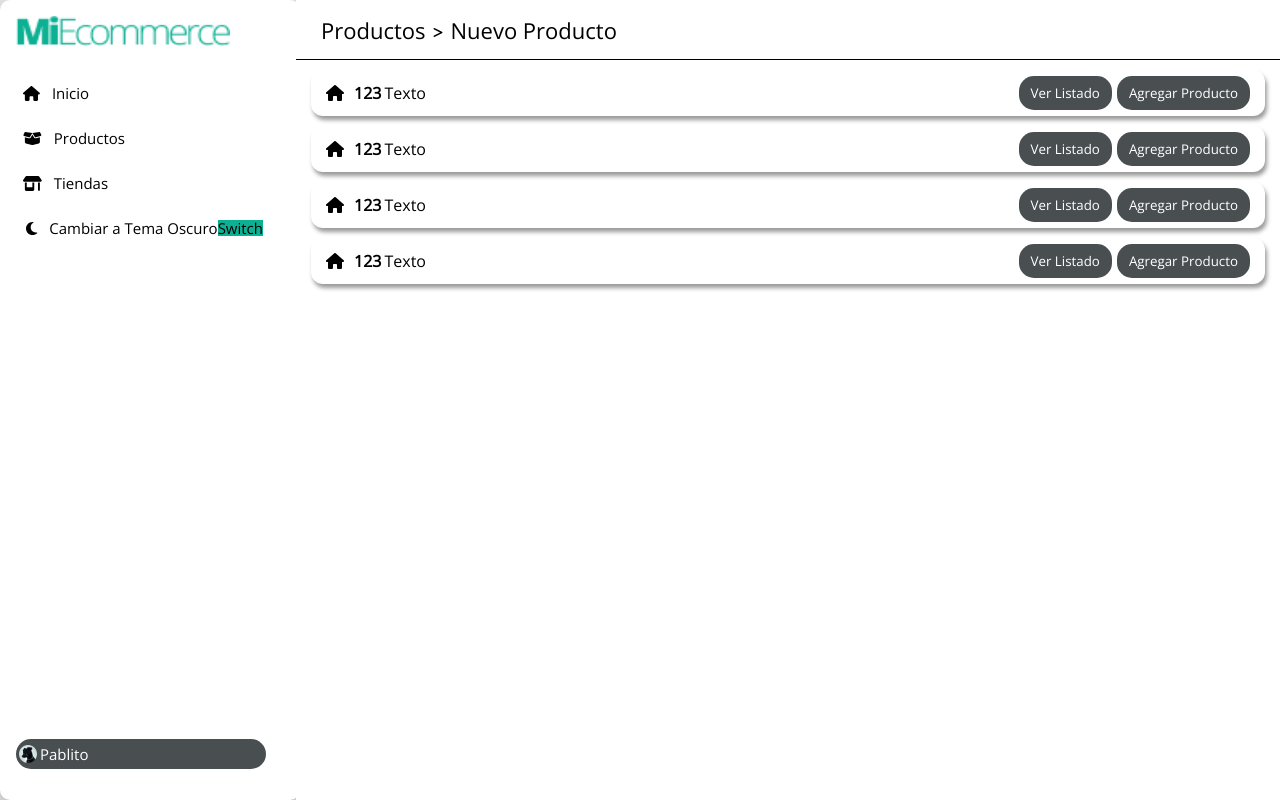
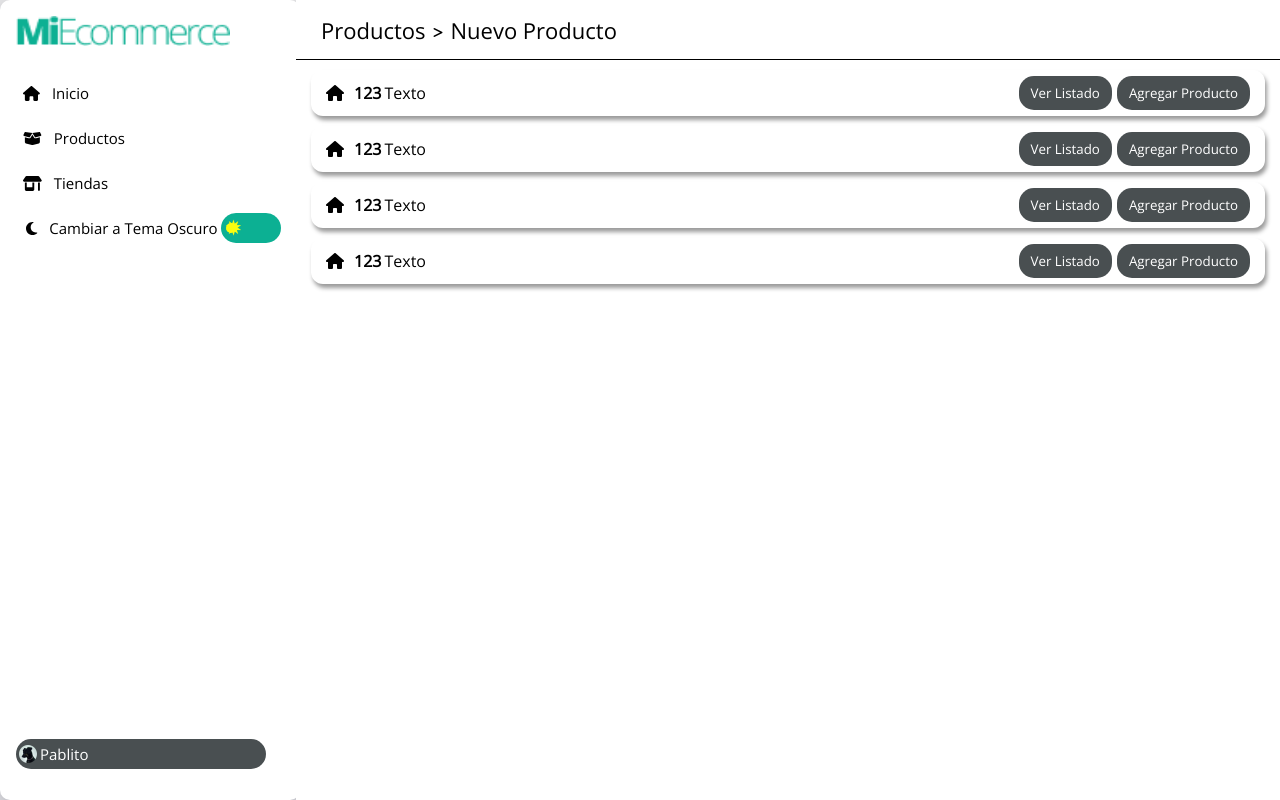
Before and after one commit to NicolasBonzini/Dashboard-Equipo3, a React (Create React App) app: page /products/new in a window 1280 px wide. Built offline with nearby package versions, Linux system fonts and the light colour scheme.

Commit message:
Switch estilizado

```diff
--- /dev/null
+++ b/src/assets/Styles/switch.css
@@ -0,0 +1,132 @@
+.label_check{
+    width: 100%;
+    height: 100%;
+    position: absolute;
+    background-color: #fafd0f;
+}
+.dark-mode-sidebar{
+    position: relative;
+    cursor: pointer;
+}
+.dark-mode-sidebar label{
+    cursor: pointer;
+}
+
+.button-context label {
+    display: block;
+    position: absolute;
+    top: 50%;
+    right: -15px;
+    width: 60px;
+    height: 30px;
+    margin: 0 auto;
+    background-color: var(--green-back);
+    border-radius: 56px;
+    transform: translateY(-50%);
+    cursor: pointer;
+    transition: 0.3s ease background-color;
+    overflow: hidden;
+}
+
+.dark .button-context label{
+    background-color: #000;
+}
+
+
+
+#toggle_checkbox
+{
+    display: none;
+}
+
+
+
+
+#star
+{
+    position: absolute;
+    top: 10px;
+    left: 5px;
+    width: 10px;
+    height: 10px;
+    background-color: #fafd0f;
+    transform: scale(1);
+    border-radius: 50%;
+    transition: 0.3s ease top, 0.3s ease left, 0.3s ease transform, 0.3s ease background-color;
+    z-index: 1;
+}
+
+#star-1
+{
+    position: relative;
+}
+
+#star-2
+{
+    position: absolute;
+    transform: rotateZ(36deg);
+}
+
+.star
+{
+    top: -10px;
+    left: -1.5px;
+    font-size: 20px;
+    line-height: 28px;
+    color: #fafd0f;
+    transition: 0.3s ease color;
+}
+
+#moon
+{
+    position: absolute;
+    bottom: -52px;
+    right: 4px;
+    width: 20px;
+    height: 20px;
+    background-color: #fff;
+    border-radius: 50%;
+    transition: 0.3s ease bottom;
+}
+
+#moon:before
+{
+    content: "";
+    position: absolute;
+    top: -6px;
+    left: -8px;
+    width: 20px;
+    height: 20px;
+    background-color: var(--green-back);
+    border-radius: 50%;
+    transition: 0.3s ease background-color;
+}
+
+#toggle_checkbox:checked + label
+{
+    background-color: #000;
+}
+
+#toggle_checkbox:checked + label #star
+{
+    top: 3px;
+    left: 33px;
+    transform: scale(0.4);
+    background-color: yellow;
+}
+
+#toggle_checkbox:checked + label .star
+{
+    color: yellow;
+}
+
+#toggle_checkbox:checked + label #moon
+{
+    bottom: 6px;
+}
+
+.dark #moon:before{
+    background-color: black;
+}
+
+/* Tomado como base de: https://codepen.io/alvarotrigo/pen/BamvwQB */
--- a/src/assets/styles/mainContent.css
+++ b/src/assets/styles/mainContent.css
@@ -38,8 +38,3 @@
     background-color: var(--green-back);
     transition: all 0.5s ease;
 }
-
-.button-context{
-
-    background-color: #0cb093;
-}
--- a/src/components/Button.js
+++ b/src/components/Button.js
@@ -3,7 +3,9 @@ import React from 'react'
 function Button(props) {
   return (
     <>
-        <button onClick={props.deleteProduct} className={'btn_gray ' + props.personalClass}>{props.text}</button>
+        <button onClick={props.deleteProduct} className={'btn_gray ' + props.personalClass}>
+          {props.text}
+        </button>
     </>
   )
 }
--- a/src/components/LinksNavegationSideBar.js
+++ b/src/components/LinksNavegationSideBar.js
@@ -14,6 +14,8 @@ import {
 //Context theme
 import { ThemeContext } from "../context/ThemeContext";
 import ButtonContext from "../context/ButtonContext";
+//Switch css
+import '../assets/styles/switch.css'
 
 
 function LinksNavegationSideBar() {
@@ -39,15 +41,26 @@ function LinksNavegationSideBar() {
         </li>
       </NavLink>
       <li className="dark-mode-sidebar">
-                <div>
+          <ButtonContext>
           <FontAwesomeIcon icon={
             theme == '' ? faMoon : faSun
             } className='icon' />
           Cambiar a Tema {
             theme == 'dark' ? 'Claro' : 'Oscuro'
           }
+          </ButtonContext>
+
+
+        <input type="checkbox" id="toggle_checkbox" />
+        <ButtonContext>
+          <label htmlFor="toggle_checkbox">
+            <div id="star">
+              <div className="star" id="star-1">★</div>
+              <div className="star" id="star-2">★</div>
             </div>
-                <ButtonContext/>
+            <div id="moon"></div>
+          </label>
+        </ButtonContext>
       </li>
     </>
   );
--- a/src/context/ButtonContext.js
+++ b/src/context/ButtonContext.js
@@ -1,12 +1,14 @@
 import { useContext } from "react"
 import { ThemeContext } from "../context/ThemeContext"
 
-const ButtonContext = () => {
+const ButtonContext = (props) => {
 
   const { toggle: toggleTheme } = useContext(ThemeContext)
 
   return (
-    <label className="button-context" onClick={() => toggleTheme()}>Switch</label>
+    <label htmlFor="toggle_checkbox" className="button-context" onClick={() => toggleTheme()}>
+        {props.children}
+    </label>
   )
 }
 
```
Lines whose indentation alone changed are shown as unchanged.
